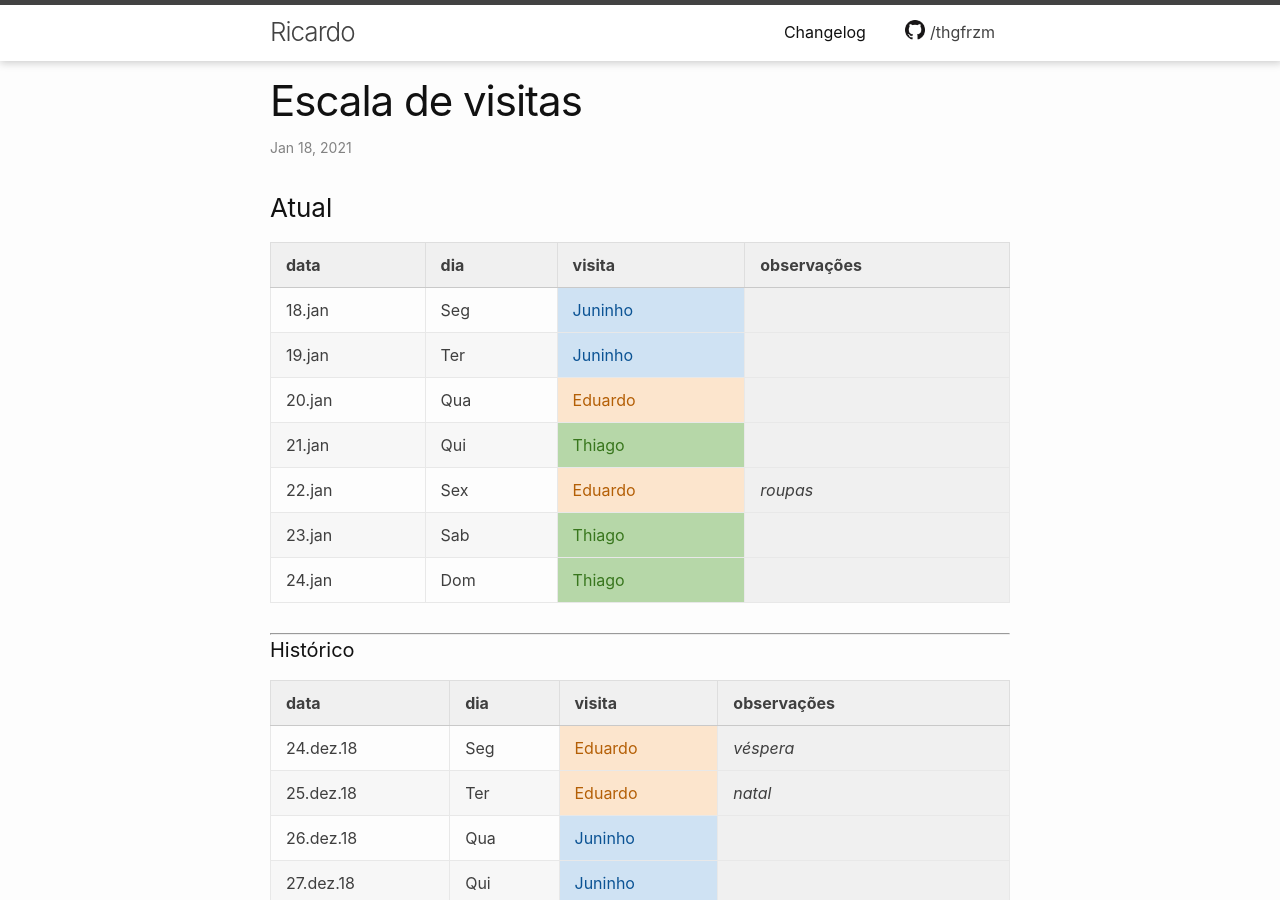
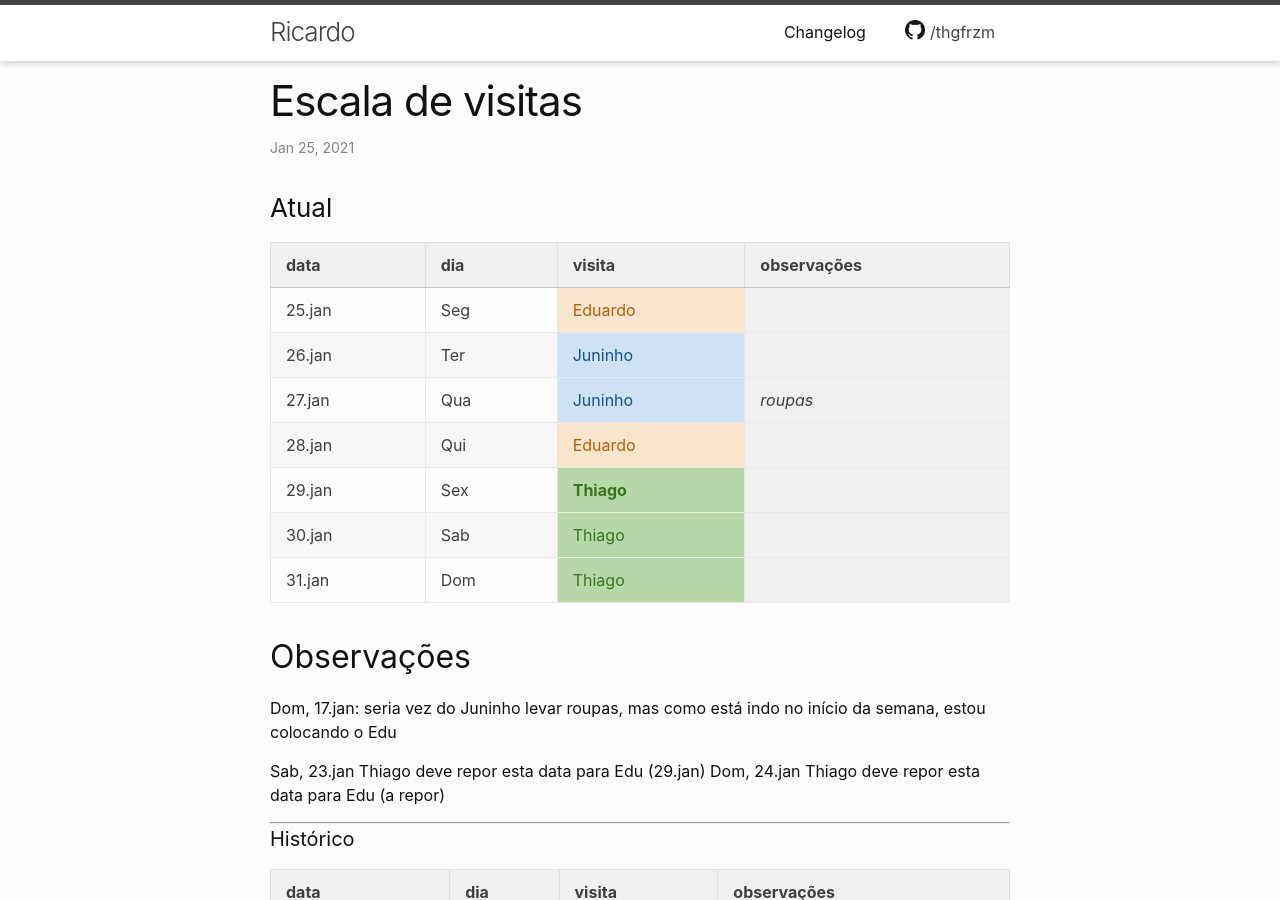
Before and after one commit to thgfrzm/ricardo, a Jekyll site: the page built from _posts/2018-12-23-escala-visitas.markdown, in a window 1280 px wide and 900 px high. Built offline with Jekyll 4.4.1, drawn with Linux system fonts in a browser that asks for light colours; some of the changed text lies outside the part shown.

Commit message:
Update 2018-12-23-escala-visitas.markdown

```diff
--- a/_posts/2018-12-23-escala-visitas.markdown
+++ b/_posts/2018-12-23-escala-visitas.markdown
@@ -1,7 +1,7 @@
 ---
 layout: post
 title:  "Escala de visitas"
-date:   2021-01-17 21:10:00 -0300
+date:   2021-01-25 00:30:00 -0300
 categories: agenda
 ---
 <!--
@@ -13,19 +13,23 @@ categories: agenda
 
 ### Atual
 
-| data   | dia | visita  | observações |
-| ------ | --- | ------- | ----------- |
-| 18.jan | Seg | Juninho |             |
-| 19.jan | Ter | Juninho |             |
-| 20.jan | Qua | Eduardo |             |
-| 21.jan | Qui | Thiago  |             |
-| 22.jan | Sex | Eduardo | _roupas_    |
-| 23.jan | Sab | Thiago  |             |
-| 24.jan | Dom | Thiago  |             |
+| data   | dia | visita     | observações |
+| ------ | --- | ---------- | ----------- |
+| 25.jan | Seg | Eduardo    |             |
+| 26.jan | Ter | Juninho    |             |
+| 27.jan | Qua | Juninho    | _roupas_    |
+| 28.jan | Qui | Eduardo    |             |
+| 29.jan | Sex | **Thiago** |             |
+| 30.jan | Sab | Thiago     |             |
+| 31.jan | Dom | Thiago     |             |
+
+## Observações
+Dom, 17.jan:    seria vez do Juninho levar roupas, mas como está indo no início da semana, estou colocando o Edu
+
+Sab, 23.jan     Thiago deve repor esta data para Edu (29.jan)
+Dom, 24.jan     Thiago deve repor esta data para Edu (a repor)
 
 <!--
-## Observações
-Dom, 17.jan:    seria vez do Juninho levar roupas, mas como está indo no início da semana, estou colocando o Edu
  -->
 
 
@@ -791,3 +795,10 @@ Dom, 17.jan:    seria vez do Juninho levar roupas, mas como está indo no iníci
 | 15.jan    | Sex | Eduardo     |                     |
 | 16.jan    | Sab | Thiago      | _roupas_            |
 | 17.jan    | Dom | Eduardo     |                     |
+| 18.jan    | Seg | Juninho     |                     |
+| 19.jan    | Ter | Juninho     |                     |
+| 20.jan    | Qua | Eduardo     |                     |
+| 21.jan    | Qui | Thiago      |                     |
+| 22.jan    | Sex | Eduardo     | _roupas_            |
+| 23.jan    | Sab | **Eduardo** |                     |
+| 24.jan    | Dom | **Eduardo** |                     |
```
